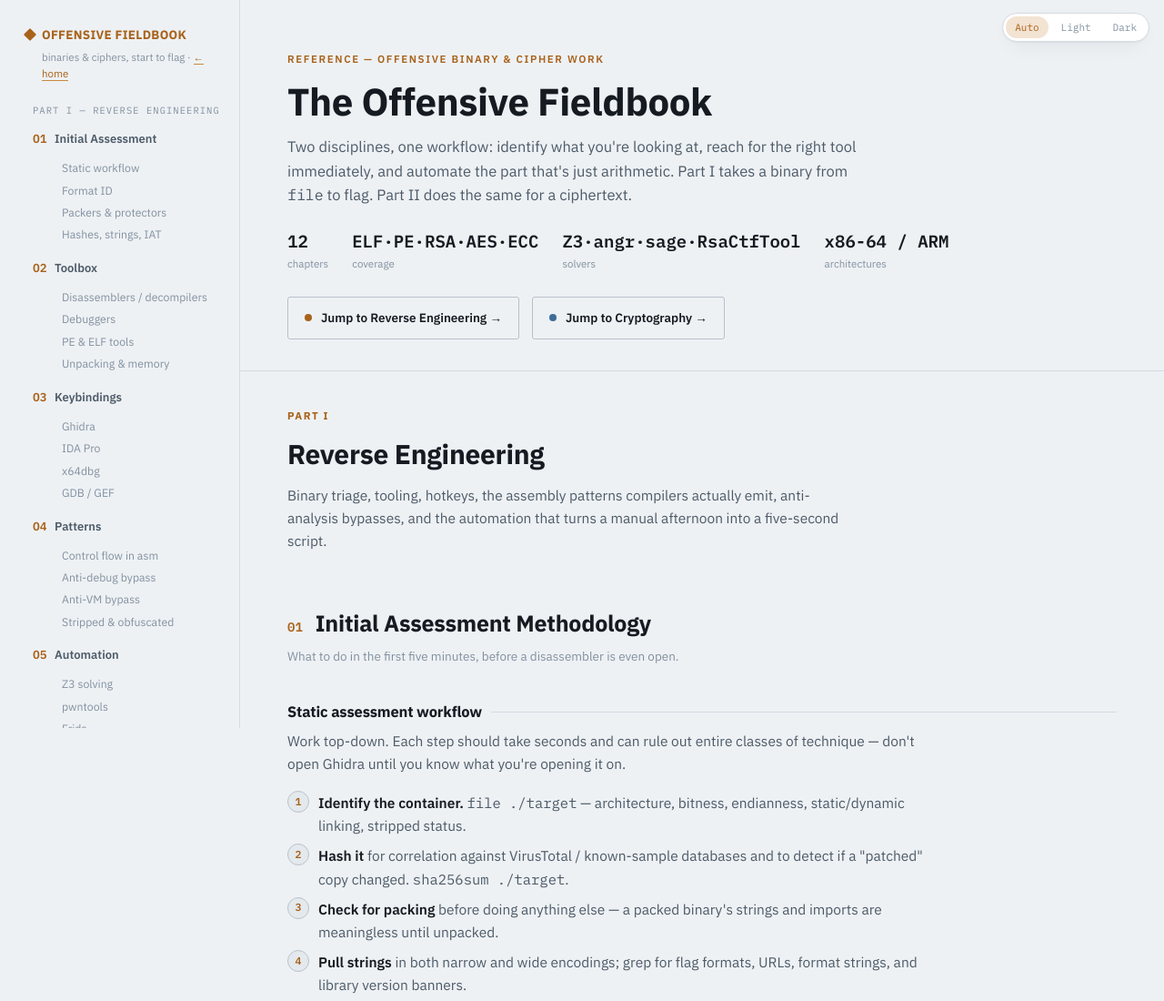
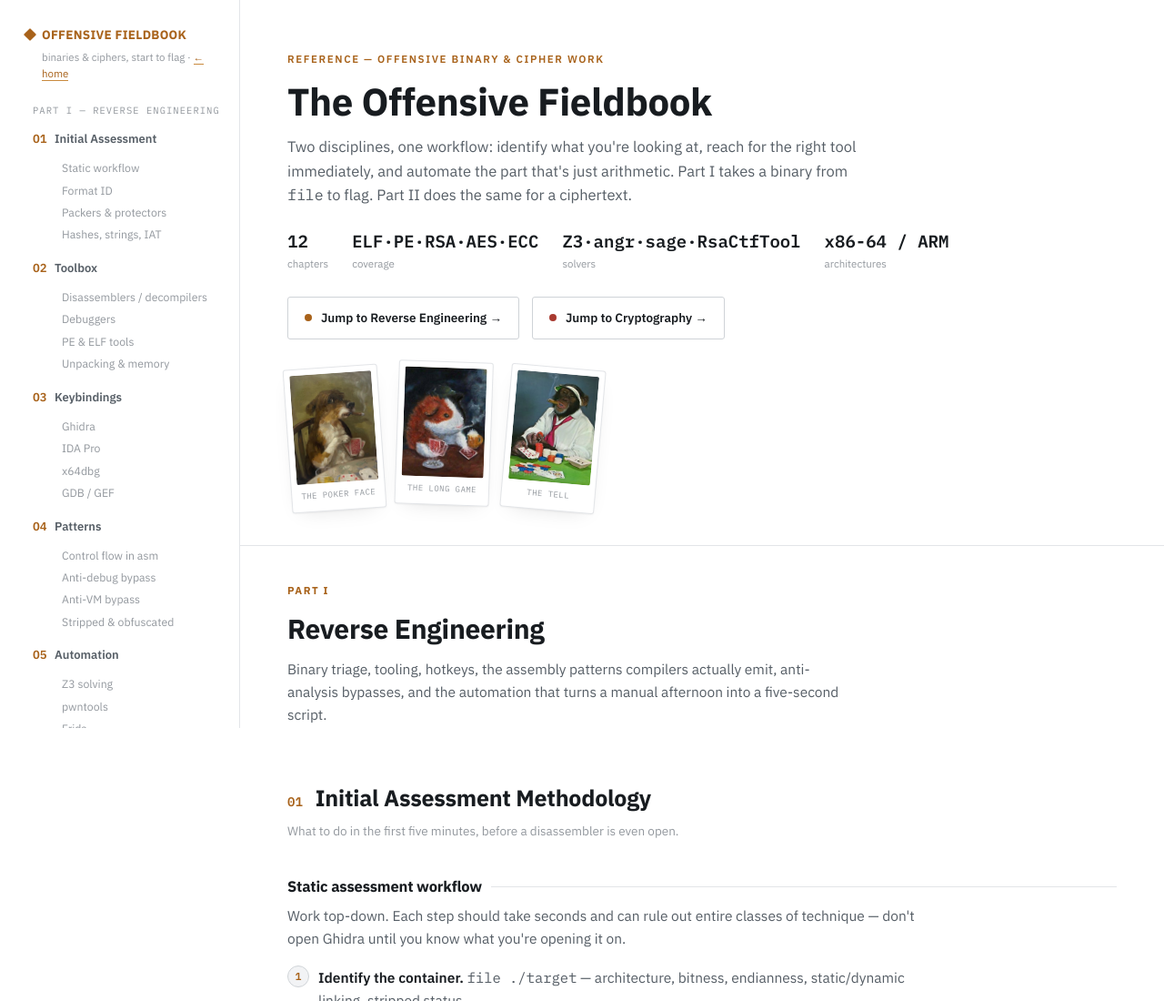
Before and after one commit to KhaledAlsaqabi/re-fieldbook, a plain HTML site: page fieldbook.html in a window 1280 px wide. Shown: the top 1100 px of the page at 91% size. Drawn offline with Linux system fonts and the light colour scheme.

Commit message:
White theme + poker-animal gallery across fieldbook

```diff
--- a/fieldbook.html
+++ b/fieldbook.html
@@ -9,37 +9,15 @@
 <link rel="stylesheet" href="https://fonts.googleapis.com/css2?family=IBM+Plex+Sans:wght@400;500;600;700&family=IBM+Plex+Mono:wght@400;500;600&display=swap">
 <style>
 :root{
-  --paper:#eef1f4; --paper-raised:#ffffff; --paper-sunk:#e4e9ed;
-  --text:#161b22; --text-soft:#4d5b68; --text-faint:#8291a0;
-  --line:#d3dae1; --line-strong:#b7c1cb;
+  --paper:#ffffff; --paper-raised:#ffffff; --paper-sunk:#f2f3f5;
+  --text:#181c20; --text-soft:#565e66; --text-faint:#93989e;
+  --line:#e3e5e8; --line-strong:#cfd3d7;
   --accent:#a8621a; --accent-soft:#c98a3e; --accent-wash:#f3e3d2;
-  --accent2:#3c6e97; --accent2-wash:#dbe8f1;
-  --ok:#3f7d5c; --warn:#b5442e; --info:#3c6e97;
-  --code-bg:#e6ebef; --code-text:#1c2530; --code-key:#a8621a; --code-str:#3f7d5c; --code-com:#8291a0;
-  --shadow: 0 1px 2px rgba(20,30,40,.06), 0 8px 24px -12px rgba(20,30,40,.18);
+  --accent2:#a83a30; --accent2-wash:#f6e3e0;
+  --ok:#2f6d52; --warn:#a83a30; --info:#3c6e97;
+  --code-bg:#f2f3f5; --code-text:#1c2530; --code-key:#a8621a; --code-str:#2f6d52; --code-com:#93989e;
+  --shadow: 0 1px 2px rgba(20,20,20,.05), 0 8px 24px -12px rgba(20,20,20,.15);
   --radius: 3px;
-}
-@media (prefers-color-scheme: dark){
-  :root:not([data-theme="light"]){
-    --paper:#12161c; --paper-raised:#171d25; --paper-sunk:#0e1217;
-    --text:#e4e9ee; --text-soft:#a7b3bf; --text-faint:#66727e;
-    --line:#28323d; --line-strong:#374252;
-    --accent:#e0964a; --accent-soft:#c9853f; --accent-wash:#2c2115;
-    --accent2:#7ab3dd; --accent2-wash:#132531;
-    --ok:#6cb894; --warn:#e08065; --info:#7ab3dd;
-    --code-bg:#0d1116; --code-text:#dbe2e8; --code-key:#e0964a; --code-str:#7fc7a0; --code-com:#66727e;
-    --shadow: 0 1px 2px rgba(0,0,0,.4), 0 8px 24px -12px rgba(0,0,0,.6);
-  }
-}
-:root[data-theme="dark"]{
-  --paper:#12161c; --paper-raised:#171d25; --paper-sunk:#0e1217;
-  --text:#e4e9ee; --text-soft:#a7b3bf; --text-faint:#66727e;
-  --line:#28323d; --line-strong:#374252;
-  --accent:#e0964a; --accent-soft:#c9853f; --accent-wash:#2c2115;
-  --accent2:#7ab3dd; --accent2-wash:#132531;
-  --ok:#6cb894; --warn:#e08065; --info:#7ab3dd;
-  --code-bg:#0d1116; --code-text:#dbe2e8; --code-key:#e0964a; --code-str:#7fc7a0; --code-com:#66727e;
-  --shadow: 0 1px 2px rgba(0,0,0,.4), 0 8px 24px -12px rgba(0,0,0,.6);
 }
 *{box-sizing:border-box;}
 html{scroll-behavior:smooth;}
@@ -57,9 +35,15 @@ h1,h2,h3,h4{ font-family:"IBM Plex Sans", sans-serif; font-weight:700; text-wrap
 @media (prefers-reduced-motion: reduce){ html{scroll-behavior:auto;} }
 
 /* ---------- theme toggle ---------- */
-.theme-toggle{ position:fixed; top:14px; right:16px; z-index:50; display:flex; gap:4px; background:var(--paper-raised); border:1px solid var(--line); border-radius:20px; padding:3px; box-shadow:var(--shadow); }
-.theme-toggle button{ font-family:"IBM Plex Mono"; font-size:11px; border:none; background:none; color:var(--text-faint); padding:5px 10px; border-radius:16px; cursor:pointer; }
-.theme-toggle button.active{ background:var(--accent-wash); color:var(--accent); }
+.card-gallery{ display:flex; gap:16px; margin:30px 0 4px; flex-wrap:wrap; }
+.card-gallery figure{ margin:0; background:#fff; border:1px solid var(--line); border-radius:var(--radius); padding:6px 6px 9px; box-shadow:var(--shadow); width:104px; flex:none; }
+.card-gallery figure:nth-child(1){ transform:rotate(-4deg); }
+.card-gallery figure:nth-child(2){ transform:rotate(2deg) translateY(-6px); }
+.card-gallery figure:nth-child(3){ transform:rotate(5deg); }
+.card-gallery img{ display:block; width:100%; aspect-ratio:3/4; object-fit:cover; border-radius:2px; }
+.card-gallery figcaption{ font-family:"IBM Plex Mono"; font-size:9px; color:var(--text-faint); text-transform:uppercase; letter-spacing:.05em; margin-top:6px; text-align:center; }
+.foot-gallery{ display:flex; gap:6px; align-items:center; }
+.foot-gallery img{ width:30px; height:38px; object-fit:cover; border-radius:2px; border:1px solid var(--line); }
 
 /* ---------- shell ---------- */
 .shell{ display:flex; max-width:1360px; margin:0 auto; align-items:flex-start; }
@@ -183,11 +167,6 @@ footer.end a{ color:var(--text-faint); }
 </head>
 <body>
 
-<div class="theme-toggle" role="group" aria-label="Theme">
-  <button data-theme-btn="system" class="active">Auto</button>
-  <button data-theme-btn="light">Light</button>
-  <button data-theme-btn="dark">Dark</button>
-</div>
 
 <div class="shell">
   <aside class="toc">
@@ -293,6 +272,11 @@ footer.end a{ color:var(--text-faint); }
       <div class="parts">
         <a href="#s1"><span class="dot"></span>Jump to Reverse Engineering →</a>
         <a class="cy" href="#c1"><span class="dot"></span>Jump to Cryptography →</a>
+      </div>
+      <div class="card-gallery">
+        <figure><img src="assets/img1.jpg" alt="Dog playing poker with a cigar" loading="lazy"><figcaption>the poker face</figcaption></figure>
+        <figure><img src="assets/img2.jpg" alt="Guinea pig smoking a pipe over cards" loading="lazy"><figcaption>the long game</figcaption></figure>
+        <figure><img src="assets/img3.jpg" alt="Chimpanzee playing poker with chips" loading="lazy"><figcaption>the tell</figcaption></figure>
       </div>
     </div>
 
@@ -1061,30 +1045,15 @@ rc = RandCrack()
 
     <footer class="end">
       <span>Offensive Fieldbook — reference compiled for CTF and authorized security work. Verify every technique against the target's actual platform/version before relying on it live.</span>
-      <span><a href="https://github.com/KhaledAlsaqabi/re-fieldbook">Source on GitHub</a></span>
+      <span class="foot-gallery">
+        <img src="assets/img1.jpg" alt="">
+        <img src="assets/img2.jpg" alt="">
+        <img src="assets/img3.jpg" alt="">
+        <a href="https://github.com/KhaledAlsaqabi/re-fieldbook" style="margin-left:6px;">Source on GitHub</a>
+      </span>
     </footer>
   </main>
 </div>
 
-<script>
-(function(){
-  var root = document.documentElement;
-  var stored = null;
-  try { stored = localStorage.getItem('fieldbook-theme'); } catch(e){}
-  function apply(mode){
-    if(mode === 'light'){ root.setAttribute('data-theme','light'); }
-    else if(mode === 'dark'){ root.setAttribute('data-theme','dark'); }
-    else { root.removeAttribute('data-theme'); }
-    document.querySelectorAll('[data-theme-btn]').forEach(function(b){
-      b.classList.toggle('active', b.getAttribute('data-theme-btn') === mode);
-    });
-    try { localStorage.setItem('fieldbook-theme', mode); } catch(e){}
-  }
-  apply(stored || 'system');
-  document.querySelectorAll('[data-theme-btn]').forEach(function(b){
-    b.addEventListener('click', function(){ apply(b.getAttribute('data-theme-btn')); });
-  });
-})();
-</script>
 </body>
 </html>
```
